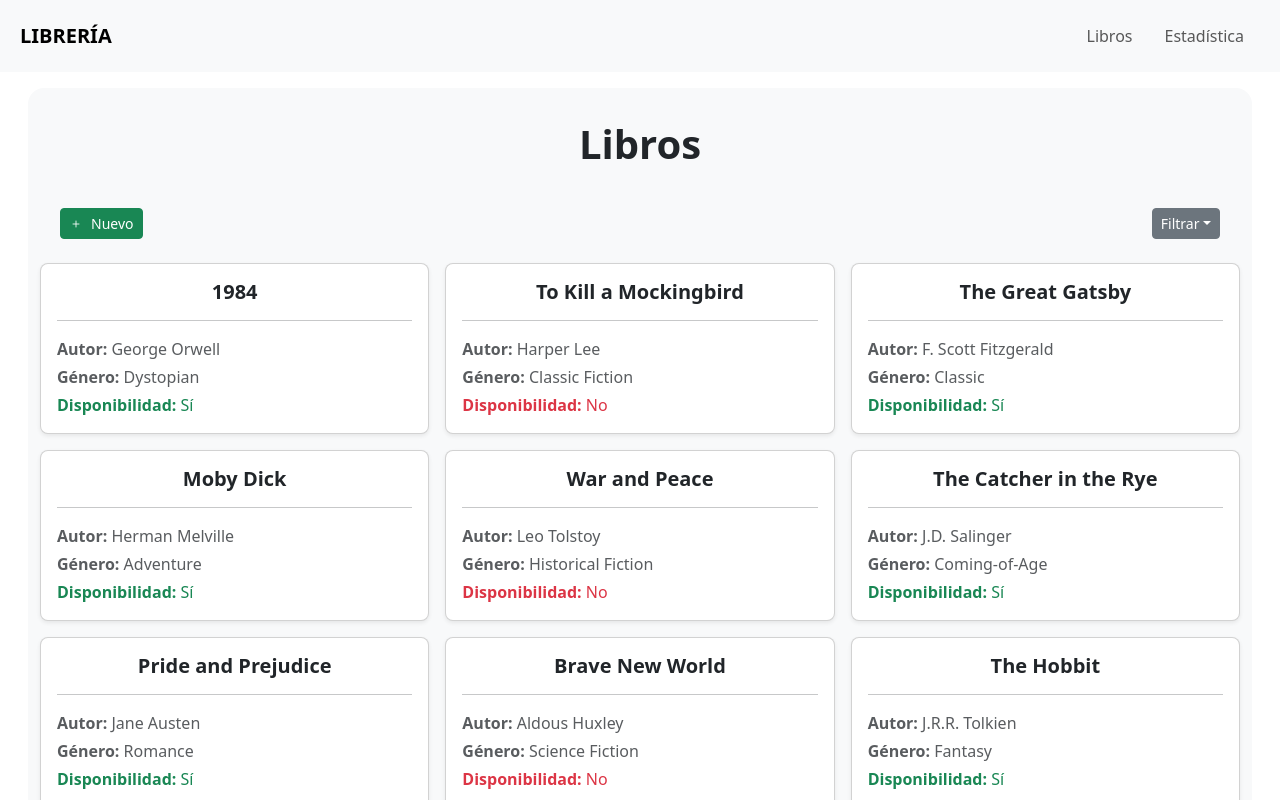
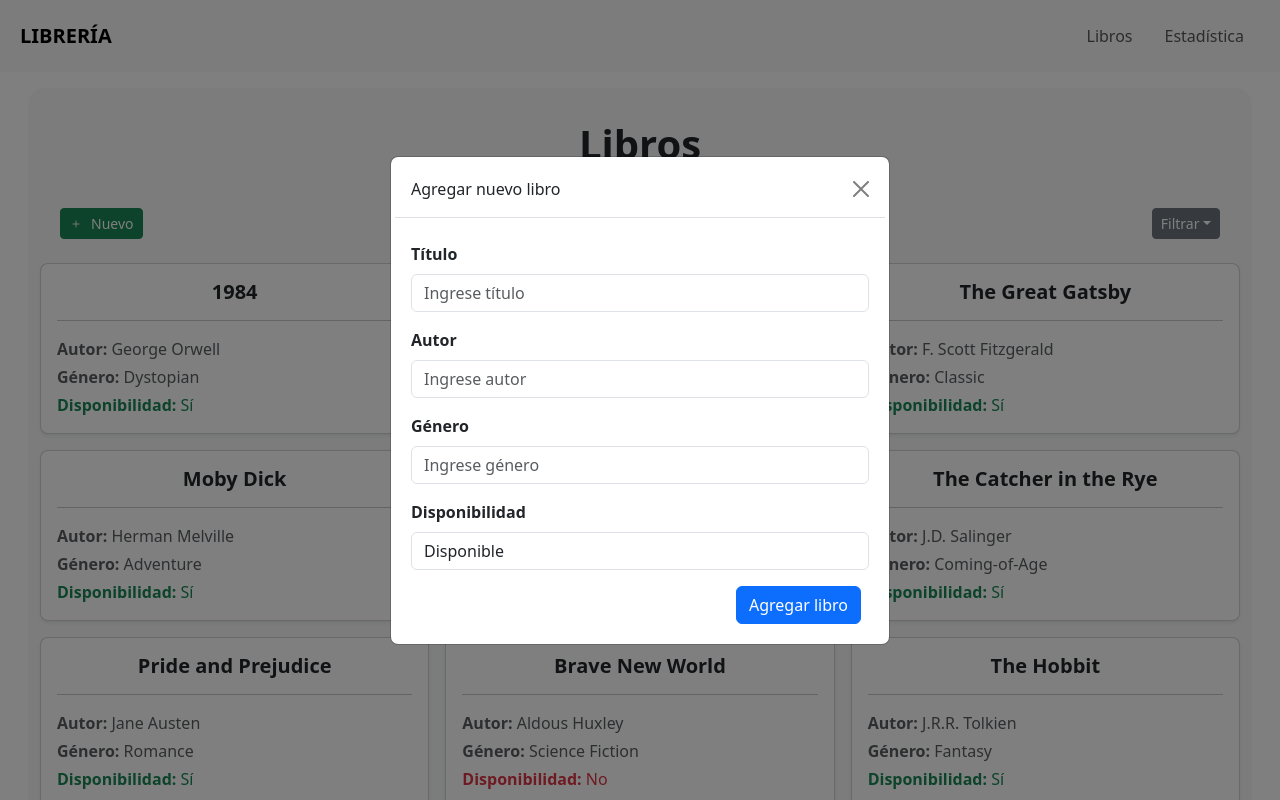
Before and after one commit to MONTESDANIEL/LibraryProject, a React (Vite) app: page /books in a window 1280 px wide. Both pictures are taken after a click on the button "Nuevo". Shown: the top 800 px of the page. Built offline with nearby package versions, Linux system fonts and the light colour scheme.

Commit message:
feat: Se agregan las ventanas del formualario para crear y editar libros.

```diff
--- a/src/pages/Books/Books.tsx
+++ b/src/pages/Books/Books.tsx
@@ -1,18 +1,27 @@
 import { SetStateAction, useState } from "react";
-import books from "../../data/books.js";
+import booksData from "../../data/books.js";
 import '@assets/styles/Books.css';
 import FloatWindow from "@components/FloatWindow.js";
 import BookDetails from "./BooksDetails.js";
+import BooksForm from "./BooksForm.js";
 
-const ListBook: React.FC<Book> = ({ title = "", author = "", genre = "", availability = false }) => {
-    const [isOpen, setIsOpen] = useState(false);
+interface Book {
+    id: number;
+    title: string;
+    author: string;
+    genre: string;
+    availability: boolean;
+}
 
-    const handlerBook = () => {
-        setIsOpen(true);
-    };
+interface ListBookProps extends Book {
+    setActiveBook: (book: Book | null) => void;
+}
 
+const ListBook: React.FC<ListBookProps> = ({ id, title, author, genre, availability, setActiveBook }) => {
+
+    const book = { id, title, author, genre, availability }
     return (
-        <div className="col-md-6 col-lg-4 p-2 custom-container" onClick={() => handlerBook()}>
+        <div className="col-md-6 col-lg-4 p-2 custom-container" onClick={() => setActiveBook(book)}>
             <div className="card shadow-sm rounded-3 position-relative custom-card">
                 <div className="card-body">
                     <h5 className="card-title text-center fw-bold">{title}</h5>
@@ -31,35 +40,15 @@ const ListBook: React.FC<Book> = ({ title = "", author = "", genre = "", availab
                     <i className="bi bi-info-circle me-2"></i> Más información
                 </div>
             </div>
-            {isOpen && (
-                <FloatWindow
-                    isOpen={isOpen}
-                    onClose={() => setIsOpen(false)}
-                    title="Más información"
-                    size="md"
-                >
-                    <BookDetails
-                        title={title}
-                        author={author}
-                        genre={genre}
-                        availability={availability}
-                    />
-                </FloatWindow>
-            )}
         </div>
     );
 };
 
-interface Book {
-    id: number;
-    title: string;
-    author: string;
-    genre: string;
-    availability: boolean;
-}
-
 const Books = () => {
-
+    const [books] = useState<Book[]>(booksData);
+    const [activeBook, setActiveBook] = useState<Book | null>(null);
+    const [editingBook, setEditingBook] = useState<Book | null>(null);
+    const [isFormOpen, setIsFormOpen] = useState(false);
     const [selectedFilter, setSelectedFilter] = useState("all");
 
     const filters = [
@@ -80,21 +69,22 @@ const Books = () => {
     });
 
     const handleCreate = () => {
-        console.log("Create")
-    }
+        setIsFormOpen(true);
+    };
 
     return (
         <section className="container-fluid">
+            {/* Contenedor principal */}
+            <div className="d-flex flex-column bg-body-tertiary m-3 p-3 rounded-4 min-vh-100">
+                <h1 className="text-center fw-bold p-3">Libros</h1>
 
-            {/* Botones de acción */}
-            <div className="d-flex flex-column bg-body-tertiary m-3 p-3 rounded-4 min-vh-100">
-                <h1 className="text-center fw-bold p-3"> Libros</h1>
+                {/* Botones de acción */}
                 <div className="d-flex justify-content-between p-3 align-items-center">
-                    <button type="button" className="btn btn-success btn-sm" onClick={() => handleCreate()}>
+                    <button type="button" className="btn btn-success btn-sm" onClick={handleCreate}>
                         <i className="bi bi-plus me-2"></i>
                         <span>Nuevo</span>
                     </button>
-                    <div className="dropdown-center">
+                    <div className="dropdown">
                         <button
                             className="btn btn-sm btn-secondary dropdown-toggle"
                             type="button"
@@ -102,7 +92,7 @@ const Books = () => {
                             data-bs-toggle="dropdown"
                             aria-expanded="false"
                         >
-                            <span>Filtrar</span>
+                            Filtrar
                         </button>
                         <ul className="dropdown-menu" aria-labelledby="filterDropdown">
                             {filters.map((filter) => (
@@ -123,7 +113,7 @@ const Books = () => {
                 <div className="row flex-grow-1">
                     {filteredBooks.length > 0 ? (
                         filteredBooks.map((row: Book) => (
-                            <ListBook key={row.id} {...row} />
+                            <ListBook key={row.id} {...row} setActiveBook={setActiveBook} />
                         ))
                     ) : (
                         <div className="d-flex justify-content-center align-items-center">
@@ -132,6 +122,27 @@ const Books = () => {
                     )}
                 </div>
             </div>
+
+            {/* Ventana flotante para detalles del libro */}
+            {activeBook && !editingBook && (
+                <FloatWindow
+                    isOpen={!!activeBook}
+                    onClose={() => setActiveBook(null)}
+                    title="Detalles del libro">
+                    <BookDetails book={activeBook || undefined} onEdit={() => setEditingBook(activeBook)} />
+                </FloatWindow>
+            )}
+
+            {/* Ventana flotante para crear o editar un libro */}
+            {(isFormOpen || editingBook) && (
+                <FloatWindow
+                    isOpen={isFormOpen || !!editingBook}
+                    onClose={() => { setIsFormOpen(false); setEditingBook(null); }}
+                    title={editingBook ? "Editar libro" : "Agregar nuevo libro"}>
+                    <BooksForm book={editingBook || undefined} />
+                </FloatWindow>
+            )}
+
         </section>
     );
 };
--- a/src/pages/Books/BooksDetails.tsx
+++ b/src/pages/Books/BooksDetails.tsx
@@ -1,56 +1,56 @@
-interface BookDetailsProps {
+interface Book {
+    id: number;
     title: string;
     author: string;
     genre: string;
     availability: boolean;
 }
 
-const BookDetails: React.FC<BookDetailsProps> = ({ title, author, genre, availability }) => {
+interface BookDetailsProps {
+    book: Book;
+    onEdit: (book: Book) => void;
+}
 
+const BookDetails: React.FC<BookDetailsProps> = ({ book, onEdit }) => {
     const handleDelete = () => {
-        console.log("Delete");
-    }
-
-    const handleUpdate = () => {
-        console.log("Update");
-    }
+        console.log("Eliminar libro:", book.id);
+    };
 
     const handleLoan = () => {
-        console.log("Loan");
-    }
+        console.log("Rentar libro:", book.id);
+    };
 
     return (
-        <div className=" p-3">
+        <div className="p-3">
             <div className="mb-4">
-                <h2 className="text-center">{title}</h2>
+                <h2 className="text-center">{book.title}</h2>
                 <ul className="list-unstyled">
                     <li className="my-2">
-                        <span className="fw-semibold">Autor:</span> {author}
+                        <span className="fw-semibold">Autor:</span> {book.author}
                     </li>
                     <li className="my-2">
-                        <span className="fw-semibold">Género:</span> {genre}
+                        <span className="fw-semibold">Género:</span> {book.genre}
                     </li>
-                    <li className={`my-2 card-text ${availability ? "text-success" : "text-danger"}`}>
-                        <span className="fw-semibold">Disponibilidad:</span> {availability ? "Sí" : "No"}
+                    <li className={`my-2 card-text ${book.availability ? "text-success" : "text-danger"}`}>
+                        <span className="fw-semibold">Disponibilidad:</span> {book.availability ? "Sí" : "No"}
                     </li>
                 </ul>
             </div>
             <div className="row gap-3 justify-content-center">
-                <button type="button" className="btn btn-danger btn-sm col-3" onClick={() => handleDelete()}>
+                <button type="button" className="btn btn-danger btn-sm col-3" onClick={handleDelete}>
                     <i className="bi bi-trash me-2"></i>
                     <span>Eliminar</span>
                 </button>
-                <button type="button" className="btn btn-warning btn-sm col-3" onClick={() => handleUpdate()}>
+                <button type="button" className="btn btn-warning btn-sm col-3" onClick={() => onEdit(book)}>
                     <i className="bi bi-pen-fill me-2"></i>
                     <span>Editar</span>
                 </button>
-                <button type="button" className={`btn btn-primary btn-sm col-3 ${availability ? "" : "disabled"}`} onClick={() => handleLoan()}>
+                <button type="button" className={`btn btn-primary btn-sm col-3 ${book.availability ? "" : "disabled"}`} onClick={handleLoan}>
                     <i className="bi bi-book me-2"></i>
                     <span>Rentar</span>
                 </button>
             </div>
-
-        </div >
+        </div>
     );
 };
 
--- /dev/null
+++ b/src/pages/Books/BooksForm.tsx
@@ -0,0 +1,109 @@
+import { useState, useEffect } from "react";
+
+interface Book {
+    id: number;
+    title: string;
+    author: string;
+    genre: string;
+    availability: boolean;
+}
+
+interface BooksFormProps {
+    book?: Book;
+}
+
+const BooksForm: React.FC<BooksFormProps> = ({ book }) => {
+
+    // Estado para almacenar los datos del formulario
+    const [formData, setFormData] = useState<Book>(
+        book || { id: Date.now(), title: "", author: "", genre: "", availability: true }
+    );
+
+    const [errors, setErrors] = useState<{ [key: string]: string }>({});
+
+    // Efecto para actualizar el formulario (revisar)
+    useEffect(() => {
+        if (book) {
+            setFormData(book);
+        }
+    }, [book]);
+
+    const handleChange = (e: React.ChangeEvent<HTMLInputElement | HTMLSelectElement>) => {
+        const { name, value } = e.target;
+        setFormData((prev) => ({
+            ...prev,
+            [name]: name === "availability" ? value === "true" : value,
+        }));
+    };
+
+    const validateForm = () => {
+        let newErrors: { [key: string]: string } = {};
+        if (!formData.title.trim()) newErrors.title = "El título es obligatorio.";
+        if (!formData.author.trim()) newErrors.author = "El autor es obligatorio.";
+        else if (formData.author.length < 2 || /\d/.test(formData.author)) newErrors.author = "El autor no puede ser numérico.";
+        if (!formData.genre.trim()) newErrors.genre = "El género es obligatorio.";
+
+        setErrors(newErrors);
+        return Object.keys(newErrors).length === 0;
+    };
+
+    const handleSubmit = (e: React.FormEvent) => {
+        e.preventDefault();
+        if (validateForm()) {
+            if (!book) {
+                setFormData({ id: Date.now(), title: "", author: "", genre: "", availability: true });
+            }
+        }
+    };
+
+    // Función reutilizable para generar campos de entrada en el formulario
+    const renderInputField = (label: string, name: keyof Book, type: string = "text") => (
+        <div className="mb-3">
+            <label htmlFor={name} className="form-label fw-bold">{label}</label>
+            <input
+                type={type}
+                className="form-control"
+                id={name}
+                name={name}
+                placeholder={`Ingrese ${label.toLowerCase()}`}
+                value={formData[name] as string}
+                onChange={handleChange}
+            />
+            {errors[name] && <small className="text-danger">{errors[name]}</small>}
+        </div>
+    );
+
+    return (
+        <div className="p-1">
+            <form onSubmit={handleSubmit}>
+                {renderInputField("Título", "title")}
+                {renderInputField("Autor", "author")}
+                {renderInputField("Género", "genre")}
+
+                {/* Campo de selección para disponibilidad */}
+                <div className="mb-3">
+                    <label htmlFor="availability" className="form-label fw-bold">Disponibilidad</label>
+                    <select
+                        className="form-control"
+                        id="availability"
+                        name="availability"
+                        value={formData.availability.toString()}
+                        onChange={handleChange}
+                    >
+                        <option value="true">Disponible</option>
+                        <option value="false">No Disponible</option>
+                    </select>
+                </div>
+
+                {/* Botón de envío del formulario */}
+                <div className="d-flex justify-content-end">
+                    <button type="submit" className={`btn ${book ? "btn-success" : "btn-primary"} me-2`}>
+                        {book ? "Guardar cambios" : "Agregar libro"}
+                    </button>
+                </div>
+            </form>
+        </div>
+    );
+};
+
+export default BooksForm;
```
